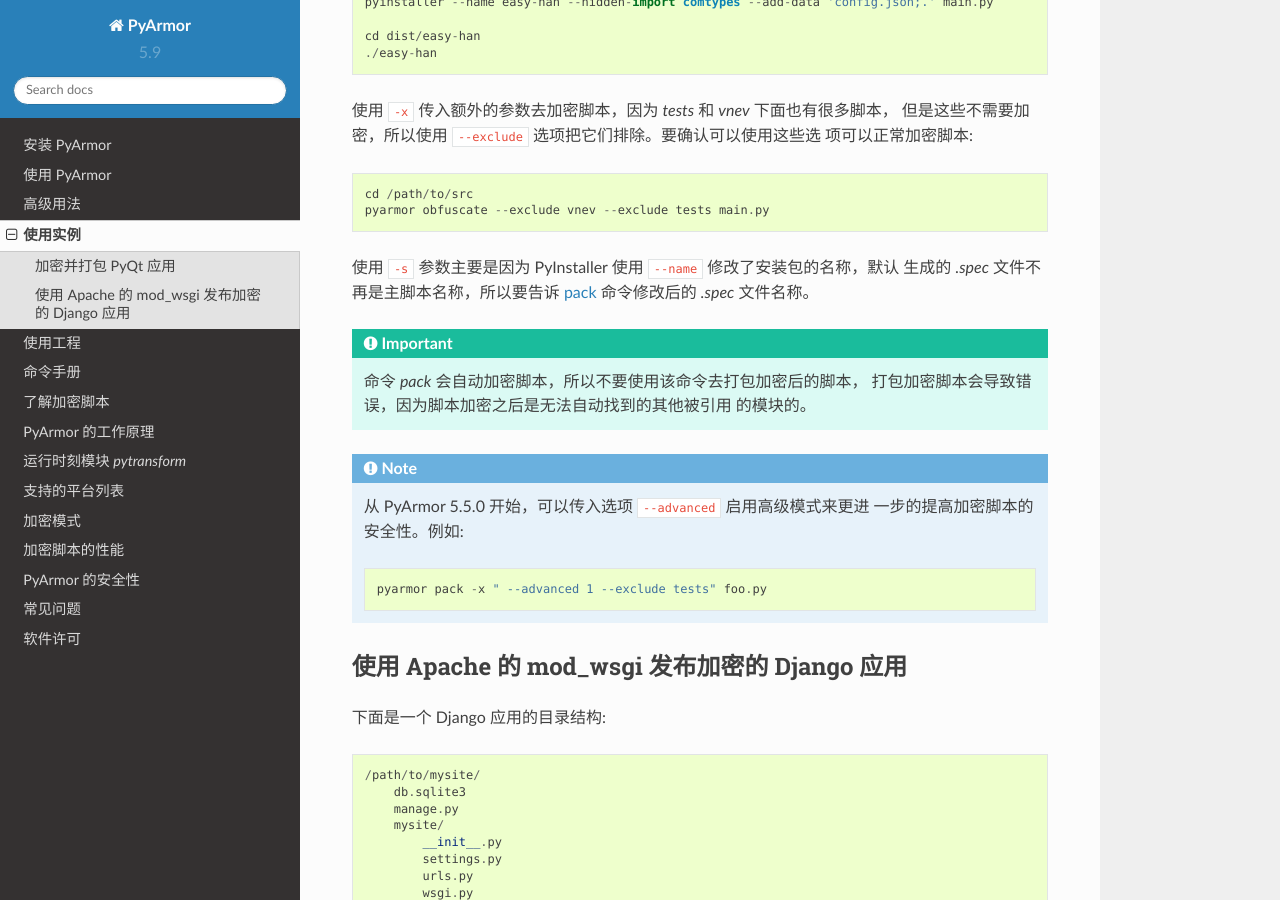
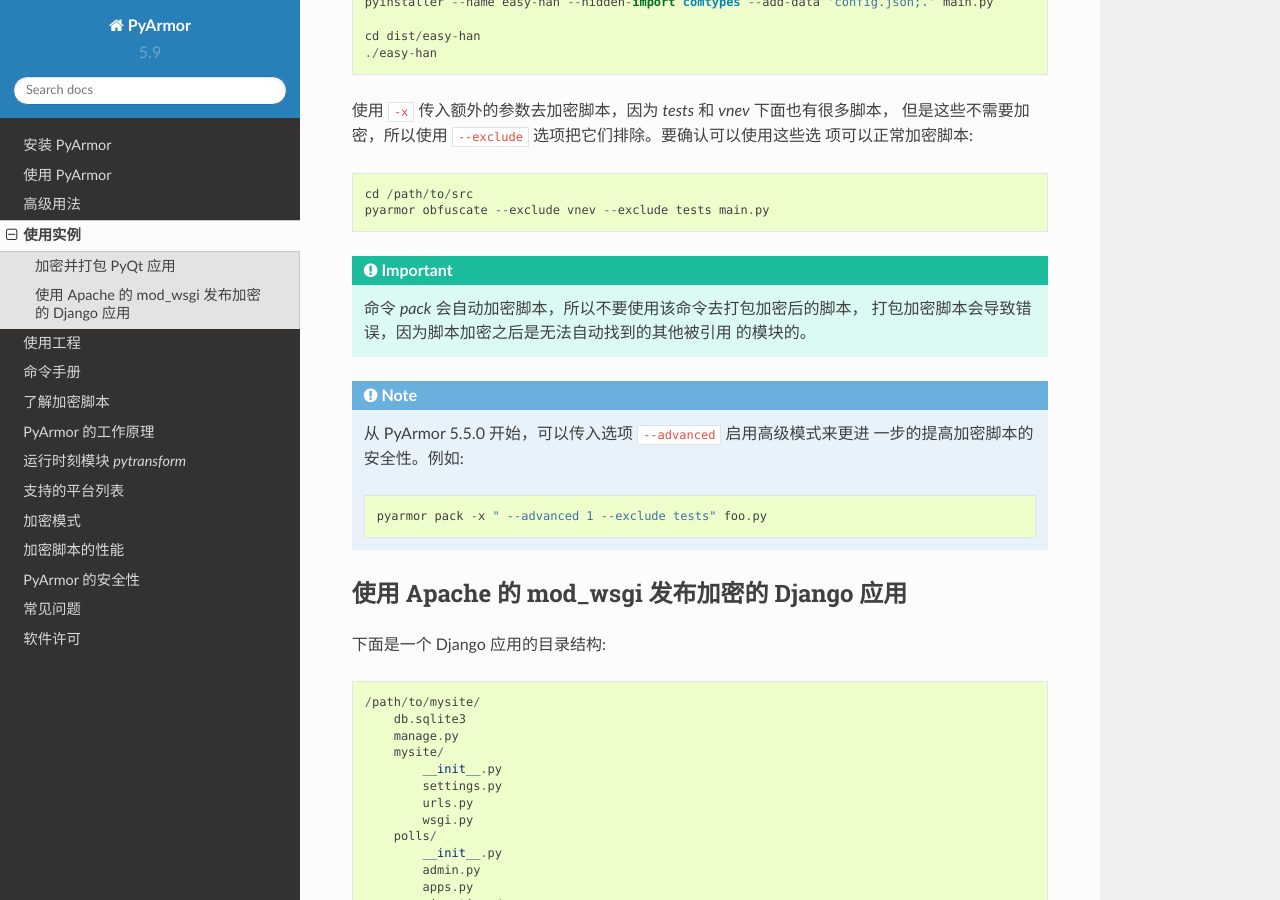
Before and after one commit to dashingsoft/pyarmor-docs-zh, a Sphinx documentation site: the page built from docs/examples.rst, in a window 1280 px wide and 900 px high, scrolled down 824 px. Built offline with Sphinx 7.4.7 and the Read the Docs theme 2.0.0, drawn with Linux system fonts in a browser that asks for light colours.

Commit message:
Refine doc

```diff
--- a/docs/examples.rst
+++ b/docs/examples.rst
@@ -46,10 +46,6 @@
 
     cd /path/to/src
     pyarmor obfuscate --exclude vnev --exclude tests main.py
-
-使用 ``-s`` 参数主要是因为 PyInstaller 使用 ``--name`` 修改了安装包的名称，默认
-生成的 `.spec` 文件不再是主脚本名称，所以要告诉 :ref:`pack` 命令修改后的 `.spec`
-文件名称。
 
 .. important::
 
```
